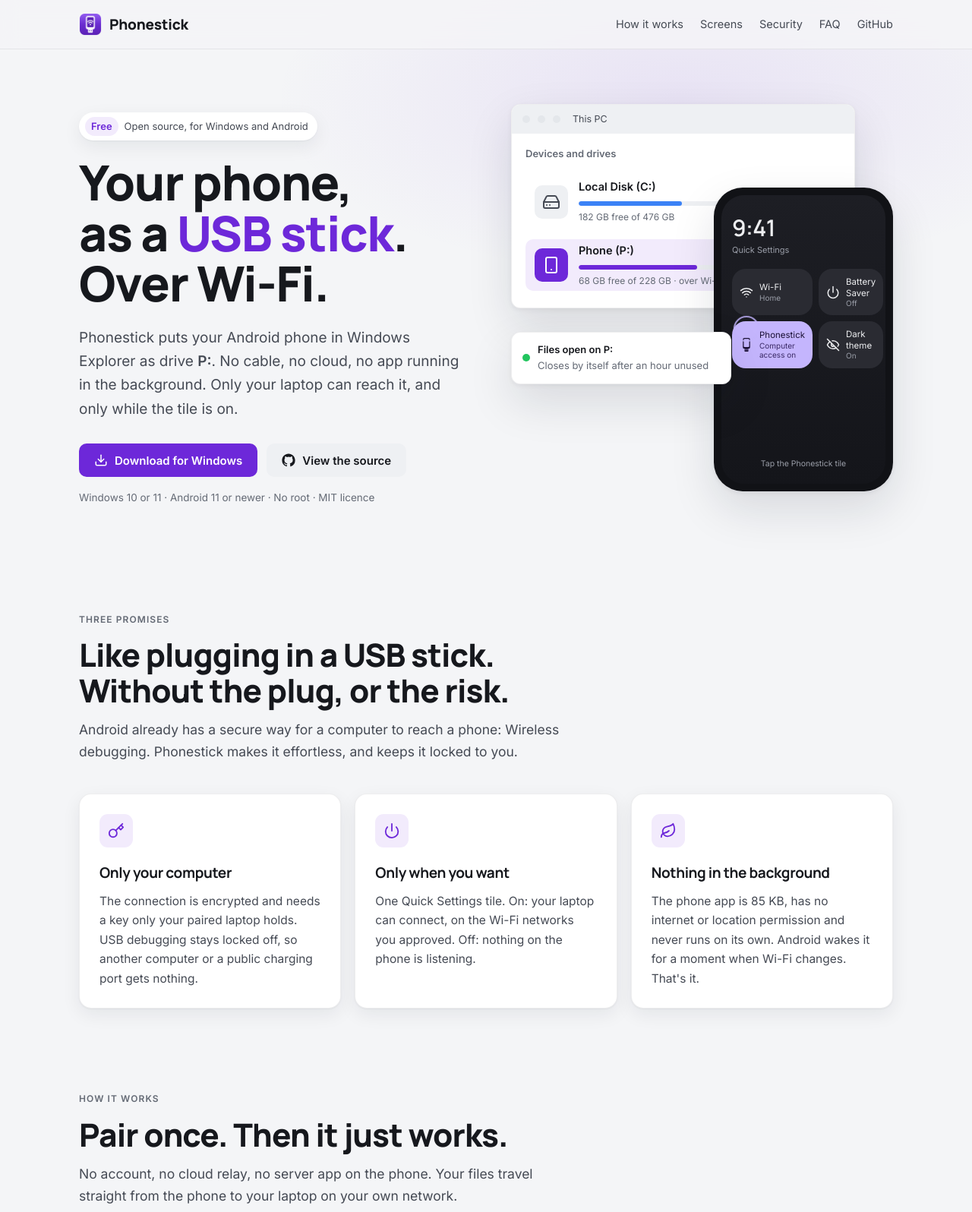
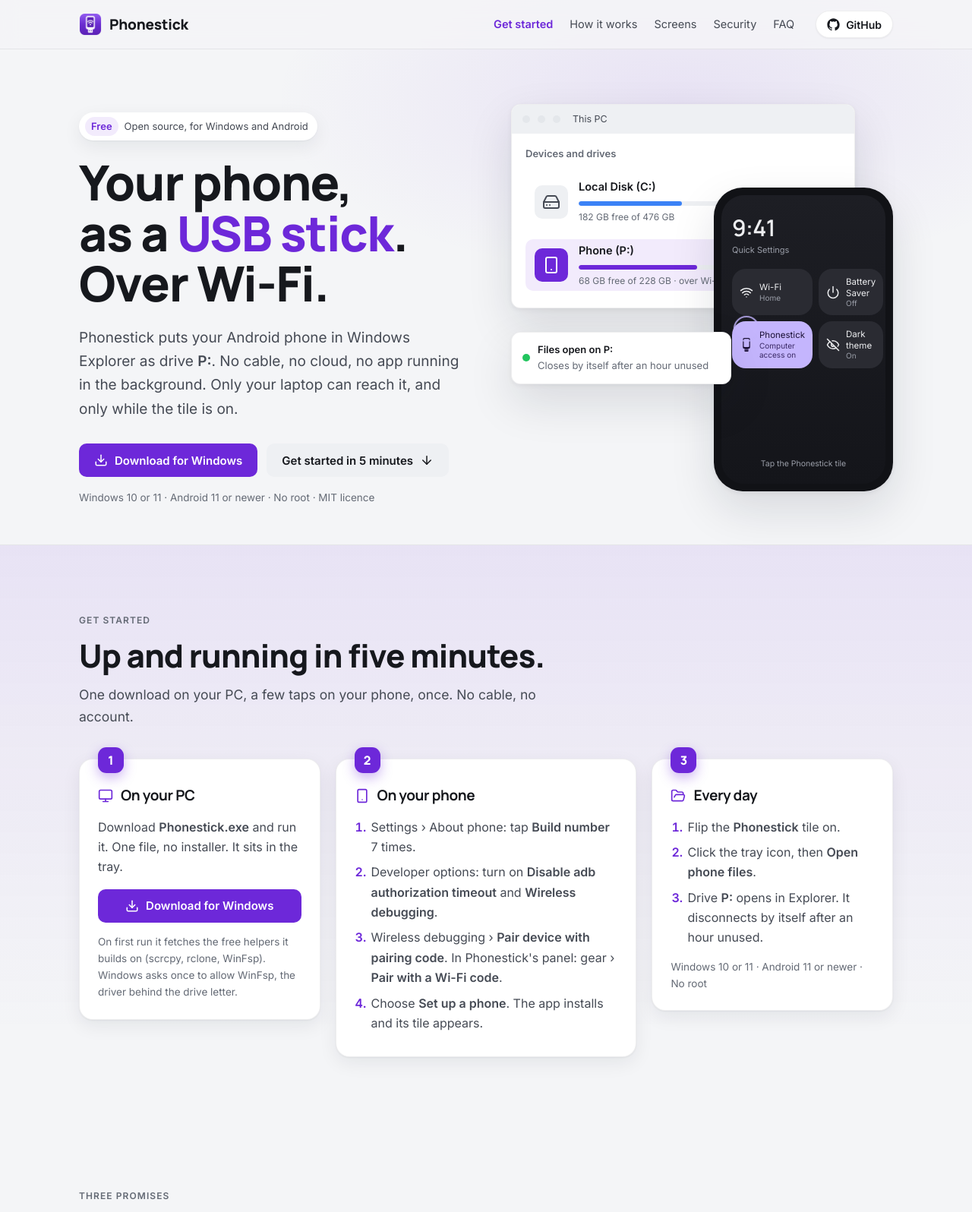
Before and after one commit to mayerwin/Phonestick, a plain HTML site: page docs/index.html in a window 1280 px wide. Shown: the top 1596 px of the page at 76% size. Drawn offline with Linux system fonts and the light colour scheme.

Commit message:
Site: prominent Get started section right after the hero, GitHub as a pill in the nav
Co-Authored-By: Claude Opus 5.5 <noreply@anthropic.com>

```diff
--- a/docs/index.html
+++ b/docs/index.html
@@ -59,6 +59,12 @@
   .brand img{width:30px;height:30px;border-radius:8px}
   nav .links{display:flex;gap:22px;margin-left:auto;font-size:14.5px}
   nav .links a{color:var(--ink2)}
+  nav .links a:hover{color:var(--ink)}
+  nav .links a{white-space:nowrap}
+  nav .links a[href="#start"]{color:var(--accent-ink);font-weight:600}
+  nav .gh{display:inline-flex;align-items:center;gap:8px;height:36px;padding:0 14px;border-radius:999px;background:var(--surface);border:1px solid var(--edge);box-shadow:0 1px 2px rgba(16,24,40,.06);color:var(--ink);font:600 14px var(--sans);transition:background .15s ease}
+  nav .gh:hover{background:var(--tonal)}
+  nav .gh svg{width:17px;height:17px}
   .btn{display:inline-flex;align-items:center;gap:9px;height:44px;padding:0 20px;border-radius:10px;font:600 15px var(--sans);border:0;cursor:pointer;text-decoration:none!important;transition:background .15s ease, transform .15s ease}
   .btn svg{width:18px;height:18px}
   .btn.primary{background:var(--accent);color:#fff}
@@ -171,6 +177,20 @@
   .no{color:var(--dim)}
   .compare .us{background:var(--accent-soft)}
 
+  /* get started */
+  .start{background:linear-gradient(180deg, var(--accent-soft), transparent 85%);border-top:1px solid var(--edge)}
+  .go{display:grid;grid-template-columns:1fr 1.25fr 1fr;gap:20px;align-items:start}
+  .go-card{position:relative;background:var(--surface);border:1px solid var(--edge);border-radius:18px;padding:26px 24px 24px;box-shadow:var(--shadow)}
+  .go-n{position:absolute;top:-16px;left:24px;width:34px;height:34px;border-radius:11px;background:var(--accent);color:#fff;display:grid;place-items:center;font:800 16px var(--display);box-shadow:0 6px 16px rgba(109,40,217,.35)}
+  .go-card h3{display:flex;align-items:center;gap:10px;font-size:19px;margin:6px 0 12px}
+  .go-card h3 svg{width:20px;height:20px;color:var(--accent-ink)}
+  .go-card > p{margin:0 0 16px;color:var(--ink2)}
+  .go-card .btn{width:100%;justify-content:center}
+  .go-note{margin:14px 0 0!important;color:var(--dim)!important;font-size:13.5px}
+  .go-list{margin:0;padding-left:20px;color:var(--ink2)}
+  .go-list li{margin:7px 0;padding-left:2px}
+  .go-list li::marker{color:var(--accent-ink);font-weight:700}
+
   .install{display:grid;grid-template-columns:1fr 1fr;gap:22px}
   pre{margin:0;background:#14151a;color:#E6E7EB;border-radius:12px;padding:16px 18px;font:13.5px/1.6 var(--mono);overflow:auto}
   ol.clean{margin:0;padding-left:20px;color:var(--ink2)}
@@ -196,11 +216,14 @@
   .reveal.in{opacity:1;transform:none}
 
   @media (max-width: 920px){
-    .hero .grid,.shots,.install{grid-template-columns:1fr}
+    .hero .grid,.shots,.install,.go{grid-template-columns:1fr}
+    .go{gap:30px}
     .demo{height:560px;max-width:520px}
     .promises,.steps{grid-template-columns:1fr}
     .sec-grid{grid-template-columns:1fr}
     nav .links a:not(.keep){display:none}
+    nav .gh span{display:none}
+    nav .gh{padding:0 10px}
   }
   @media (max-width: 520px){
     .demo{height:auto;display:flex;flex-direction:column;gap:16px}
@@ -232,6 +255,7 @@
     <symbol id="i-eye-off" viewBox="0 0 24 24" fill="none" stroke="currentColor" stroke-width="2" stroke-linecap="round" stroke-linejoin="round"><path d="M9.88 9.88a3 3 0 1 0 4.24 4.24"/><path d="M10.73 5.08A10.43 10.43 0 0 1 12 5c7 0 10 7 10 7a13.16 13.16 0 0 1-1.67 2.68"/><path d="M6.61 6.61A13.53 13.53 0 0 0 2 12s3 7 10 7a9.74 9.74 0 0 0 5.39-1.61"/><path d="M2 2l20 20"/></symbol>
     <symbol id="i-monitor" viewBox="0 0 24 24" fill="none" stroke="currentColor" stroke-width="2" stroke-linecap="round" stroke-linejoin="round"><rect x="2" y="3" width="20" height="14" rx="2"/><path d="M8 21h8M12 17v4"/></symbol>
     <symbol id="i-github" viewBox="0 0 24 24" fill="currentColor"><path d="M12 .5C5.65.5.5 5.65.5 12a11.5 11.5 0 0 0 7.86 10.92c.58.1.79-.25.79-.56v-2c-3.2.7-3.87-1.37-3.87-1.37-.53-1.33-1.28-1.69-1.28-1.69-1.05-.72.08-.7.08-.7 1.16.08 1.77 1.19 1.77 1.19 1.03 1.77 2.71 1.26 3.37.96.1-.75.4-1.26.73-1.55-2.55-.29-5.24-1.28-5.24-5.69 0-1.26.45-2.29 1.19-3.1-.12-.29-.52-1.46.11-3.05 0 0 .97-.31 3.17 1.18a11 11 0 0 1 5.77 0c2.2-1.49 3.17-1.18 3.17-1.18.63 1.59.23 2.76.11 3.05.74.81 1.19 1.84 1.19 3.1 0 4.42-2.7 5.4-5.26 5.68.41.36.78 1.06.78 2.14v3.17c0 .31.21.67.8.56A11.5 11.5 0 0 0 23.5 12C23.5 5.65 18.35.5 12 .5Z"/></symbol>
+    <symbol id="i-arrow" viewBox="0 0 24 24" fill="none" stroke="currentColor" stroke-width="2" stroke-linecap="round" stroke-linejoin="round"><path d="M12 5v14"/><path d="m19 12-7 7-7-7"/></symbol>
     <symbol id="i-download" viewBox="0 0 24 24" fill="none" stroke="currentColor" stroke-width="2" stroke-linecap="round" stroke-linejoin="round"><path d="M21 15v4a2 2 0 0 1-2 2H5a2 2 0 0 1-2-2v-4"/><path d="M7 10l5 5 5-5"/><path d="M12 15V3"/></symbol>
   </defs>
 </svg>
@@ -240,12 +264,13 @@
   <div class="wrap">
     <a class="brand" href="#"><img src="assets/logo-256.png" alt="">Phonestick</a>
     <div class="links">
+      <a class="keep" href="#start">Get started</a>
       <a href="#how">How it works</a>
       <a href="#screens">Screens</a>
       <a href="#security">Security</a>
       <a href="#faq">FAQ</a>
-      <a class="keep" href="https://github.com/mayerwin/Phonestick">GitHub</a>
     </div>
+    <a class="gh" href="https://github.com/mayerwin/Phonestick" aria-label="Phonestick on GitHub"><svg><use href="#i-github"/></svg><span>GitHub</span></a>
   </div>
 </nav>
 
@@ -257,7 +282,7 @@
       <p class="lead">Phonestick puts your Android phone in Windows Explorer as drive <b>P:</b>. No cable, no cloud, no app running in the background. Only your laptop can reach it, and only while the tile is on.</p>
       <div class="cta">
         <a class="btn primary" href="https://github.com/mayerwin/Phonestick/releases/latest/download/Phonestick.exe"><svg><use href="#i-download"/></svg>Download for Windows</a>
-        <a class="btn tonal" href="https://github.com/mayerwin/Phonestick"><svg><use href="#i-github"/></svg>View the source</a>
+        <a class="btn tonal" href="#start">Get started in 5 minutes<svg><use href="#i-arrow"/></svg></a>
       </div>
       <div class="small-print">Windows 10 or 11 · Android 11 or newer · No root · MIT licence</div>
     </div>
@@ -289,6 +314,45 @@
     </div>
   </div>
 </header>
+
+<section id="start" class="start">
+  <div class="wrap">
+    <div class="section-head reveal">
+      <span class="label">Get started</span>
+      <h2>Up and running in five minutes.</h2>
+      <p>One download on your PC, a few taps on your phone, once. No cable, no account.</p>
+    </div>
+    <div class="go">
+      <div class="go-card reveal">
+        <div class="go-n">1</div>
+        <h3><svg><use href="#i-monitor"/></svg>On your PC</h3>
+        <p>Download <b>Phonestick.exe</b> and run it. One file, no installer. It sits in the tray.</p>
+        <a class="btn primary" href="https://github.com/mayerwin/Phonestick/releases/latest/download/Phonestick.exe"><svg><use href="#i-download"/></svg>Download for Windows</a>
+        <p class="go-note">On first run it fetches the free helpers it builds on (scrcpy, rclone, WinFsp). Windows asks once to allow WinFsp, the driver behind the drive letter.</p>
+      </div>
+      <div class="go-card reveal">
+        <div class="go-n">2</div>
+        <h3><svg><use href="#i-phone"/></svg>On your phone</h3>
+        <ol class="go-list">
+          <li>Settings › About phone: tap <b>Build number</b> 7 times.</li>
+          <li>Developer options: turn on <b>Disable adb authorization timeout</b> and <b>Wireless debugging</b>.</li>
+          <li>Wireless debugging › <b>Pair device with pairing code</b>. In Phonestick's panel: gear › <b>Pair with a Wi-Fi code</b>.</li>
+          <li>Choose <b>Set up a phone</b>. The app installs and its tile appears.</li>
+        </ol>
+      </div>
+      <div class="go-card reveal">
+        <div class="go-n">3</div>
+        <h3><svg><use href="#i-folder"/></svg>Every day</h3>
+        <ol class="go-list">
+          <li>Flip the <b>Phonestick</b> tile on.</li>
+          <li>Click the tray icon, then <b>Open phone files</b>.</li>
+          <li>Drive <b>P:</b> opens in Explorer. It disconnects by itself after an hour unused.</li>
+        </ol>
+        <p class="go-note">Windows 10 or 11 · Android 11 or newer · No root</p>
+      </div>
+    </div>
+  </div>
+</section>
 
 <section id="why">
   <div class="wrap">
@@ -386,31 +450,6 @@
   </div>
 </section>
 
-<section id="install">
-  <div class="wrap">
-    <div class="section-head reveal">
-      <span class="label">Get started</span>
-      <h2>Five minutes, once.</h2>
-    </div>
-    <div class="install">
-      <div class="card reveal">
-        <h3 style="font-size:18px;margin-bottom:12px">1. On Windows</h3>
-        <p style="margin:0 0 12px">Download <a href="https://github.com/mayerwin/Phonestick/releases/latest/download/Phonestick.exe"><code>Phonestick.exe</code></a> and run it. That's all: one file, no installer. It sits in the tray.</p>
-        <p style="margin:0">On first run it fetches the free helpers it builds on (scrcpy with adb, rclone, WinFsp) through winget. Windows asks once to allow WinFsp, the driver behind the drive letter. Settings live in a <code>Phonestick.config</code> folder next to the exe.</p>
-      </div>
-      <div class="card reveal">
-        <h3 style="font-size:18px;margin-bottom:12px">2. On the phone</h3>
-        <ol class="clean">
-          <li>Settings › About phone: tap <b>Build number</b> 7 times.</li>
-          <li>Developer options: turn on <b>Disable adb authorization timeout</b> and <b>Wireless debugging</b>.</li>
-          <li>Wireless debugging › <b>Pair device with pairing code</b>. In Phonestick: Settings › <b>Pair with a Wi-Fi code</b>.</li>
-          <li>Choose <b>Set up a phone</b>. The app installs, its tile appears, done.</li>
-        </ol>
-      </div>
-    </div>
-  </div>
-</section>
-
 <section id="faq" style="padding-top:20px">
   <div class="wrap" style="max-width:820px">
     <div class="section-head reveal">
```
